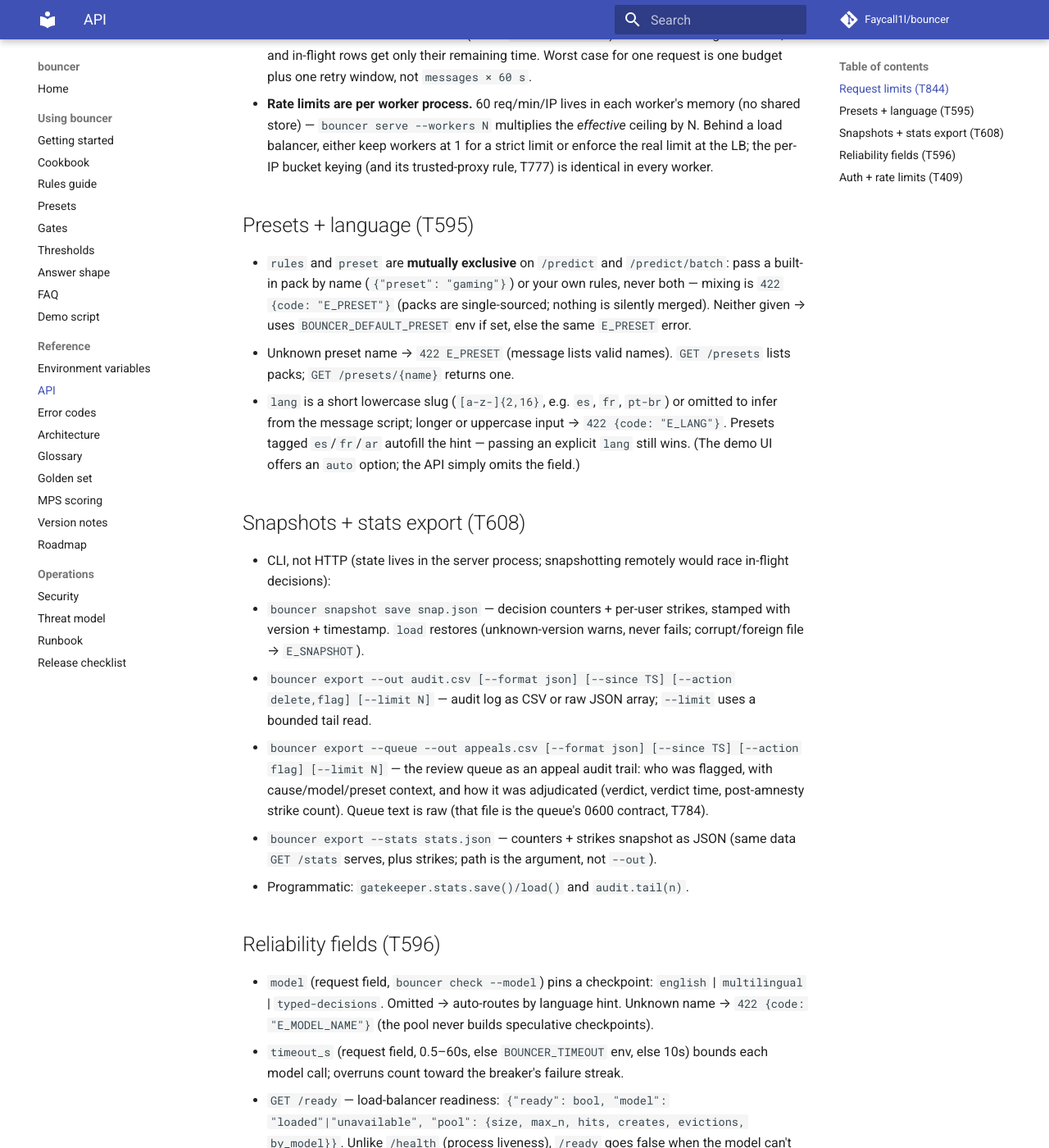
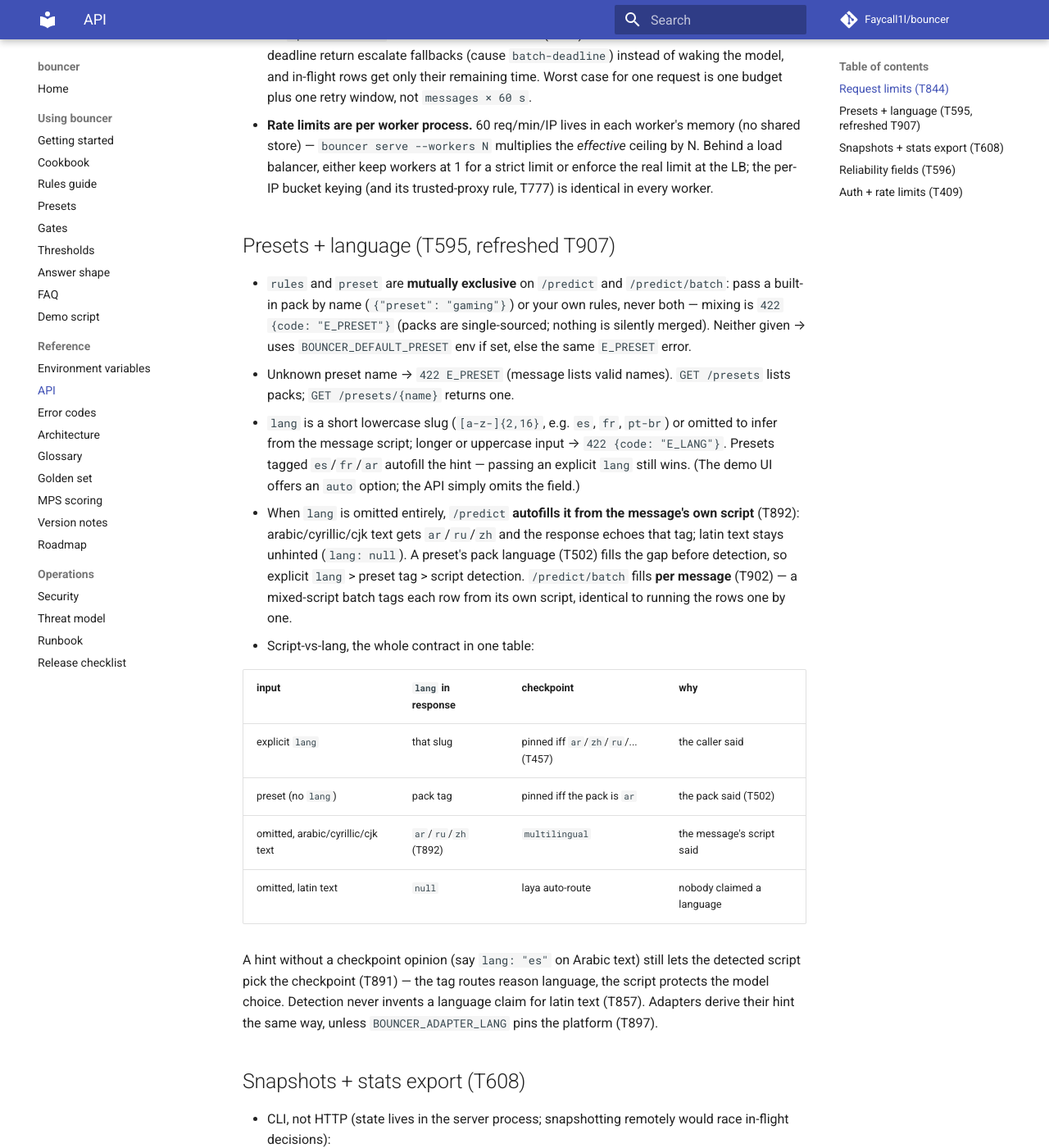
Before and after one commit to Faycall1l/bouncer, an MkDocs documentation site: the page built from docs/api.md, in a window 1280 px wide and 1400 px high, scrolled down 1652 px. Shown: the whole window at 82% size. Built offline with MkDocs 1.6.1 and Material for MkDocs 9.7.7, drawn with Linux system fonts in a browser that asks for light colours; comment, search, counter and statistics services are not loaded; some of the changed text lies outside the part shown.

Commit message:
T907 api.md language section refreshes with the autofill contract a script-versus-lang table and batch per-row parity

```diff
--- a/docs/api.md
+++ b/docs/api.md
@@ -14,7 +14,8 @@ _(Last checked against v0.4.0.)_
   delete_threshold?, lang?, timeout_s?}` → array, order kept. 1–32 messages
   (else 422/413), each ≤ 8000 chars. `lang` validates and routes like
   `/predict`'s (T836) — a preset autofills its pack's language when `lang` is
-  omitted (T502 parity). `timeout_s`/`BOUNCER_TIMEOUT` bounds the **whole
+  omitted (T502 parity), and with neither, each message autofills from its
+  own script (T902: a mixed-script batch tags per row). `timeout_s`/`BOUNCER_TIMEOUT` bounds the **whole
   batch** (T837): rows that don't start before the deadline return escalate
   fallbacks (cause `batch-deadline`) instead of touching the model. Shares
   rate/auth guards with `/predict`.
@@ -77,7 +78,7 @@ don't have to repeat them:
   per-IP bucket keying (and its trusted-proxy rule, T777) is identical in
   every worker.
 
-## Presets + language (T595)
+## Presets + language (T595, refreshed T907)
 
 * `rules` and `preset` are **mutually exclusive** on `/predict` and
   `/predict/batch`: pass a built-in pack by name (`{"preset": "gaming"}`) or your
@@ -91,6 +92,27 @@ don't have to repeat them:
   `422 {code: "E_LANG"}`. Presets tagged `es`/`fr`/`ar` autofill the hint —
   passing an explicit `lang` still wins. (The demo UI offers an `auto` option;
   the API simply omits the field.)
+* When `lang` is omitted entirely, `/predict` **autofills it from the
+  message's own script** (T892): arabic/cyrillic/cjk text gets `ar`/`ru`/`zh`
+  and the response echoes that tag; latin text stays unhinted (`lang: null`).
+  A preset's pack language (T502) fills the gap before detection, so
+  explicit `lang` > preset tag > script detection. `/predict/batch` fills
+  **per message** (T902) — a mixed-script batch tags each row from its own
+  script, identical to running the rows one by one.
+* Script-vs-lang, the whole contract in one table:
+
+  | input | `lang` in response | checkpoint | why |
+  |---|---|---|---|
+  | explicit `lang` | that slug | pinned iff `ar`/`zh`/`ru`/... (T457) | the caller said |
+  | preset (no `lang`) | pack tag | pinned iff the pack is `ar` | the pack said (T502) |
+  | omitted, arabic/cyrillic/cjk text | `ar`/`ru`/`zh` (T892) | `multilingual` | the message's script said |
+  | omitted, latin text | `null` | laya auto-route | nobody claimed a language |
+
+  A hint without a checkpoint opinion (say `lang: "es"` on Arabic text) still
+  lets the detected script pick the checkpoint (T891) — the tag routes reason
+  language, the script protects the model choice. Detection never invents a
+  language claim for latin text (T857). Adapters derive their hint the same
+  way, unless `BOUNCER_ADAPTER_LANG` pins the platform (T897).
 
 ## Snapshots + stats export (T608)
 
```
Also changed, not shown: TODO.md (+1 -1 lines).
